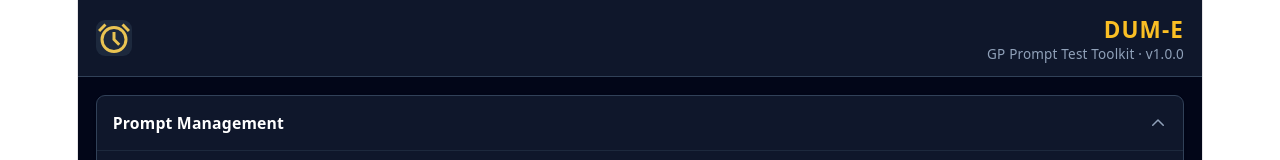
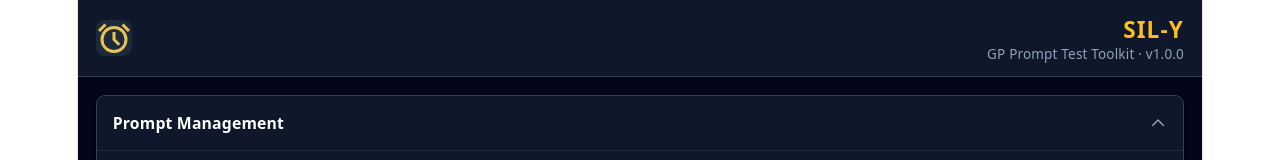
Before and after one commit to souravkh/dum-e, a React (Vite) app: page / in a window 1280 px wide. Shown: the top 160 px of the page. Built offline with nearby package versions, Linux system fonts and the light colour scheme.

Commit message:
update readme and naming

```diff
--- a/src/features/footer/Footer.tsx
+++ b/src/features/footer/Footer.tsx
@@ -3,7 +3,7 @@ function Footer() {
     <footer className="flex items-center justify-center border-t border-slate-700 bg-slate-900 px-3 py-2">
       {/* Toolkit information */}
       <p className="text-xs text-slate-400">
-        DUM-E <span className="text-slate-600">|</span> v1.0.0
+        SIL-Y <span className="text-slate-600">|</span> v1.0.0
       </p>
     </footer>
   );
--- a/src/features/header/header.tsx
+++ b/src/features/header/header.tsx
@@ -16,7 +16,7 @@ function Header() {
           className="text-xl text-right font-bold tracking-wider"
           style={{ color: "#fbbf24" }}
         >
-          DUM-E
+          SIL-Y
         </h5>
 
         <p className="text-xs text-right text-slate-400">
```
Also changed, not shown: 1 other file (tests, documents, lock files or other folders).
